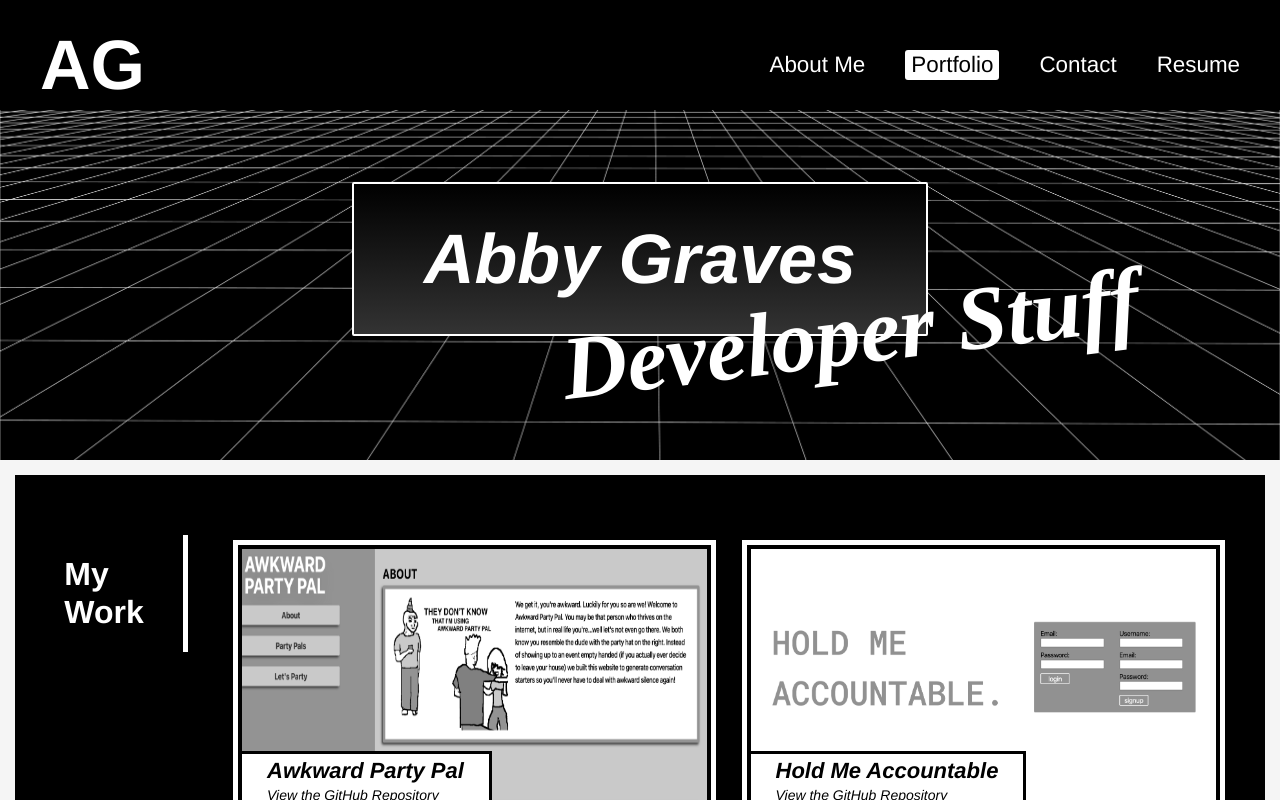
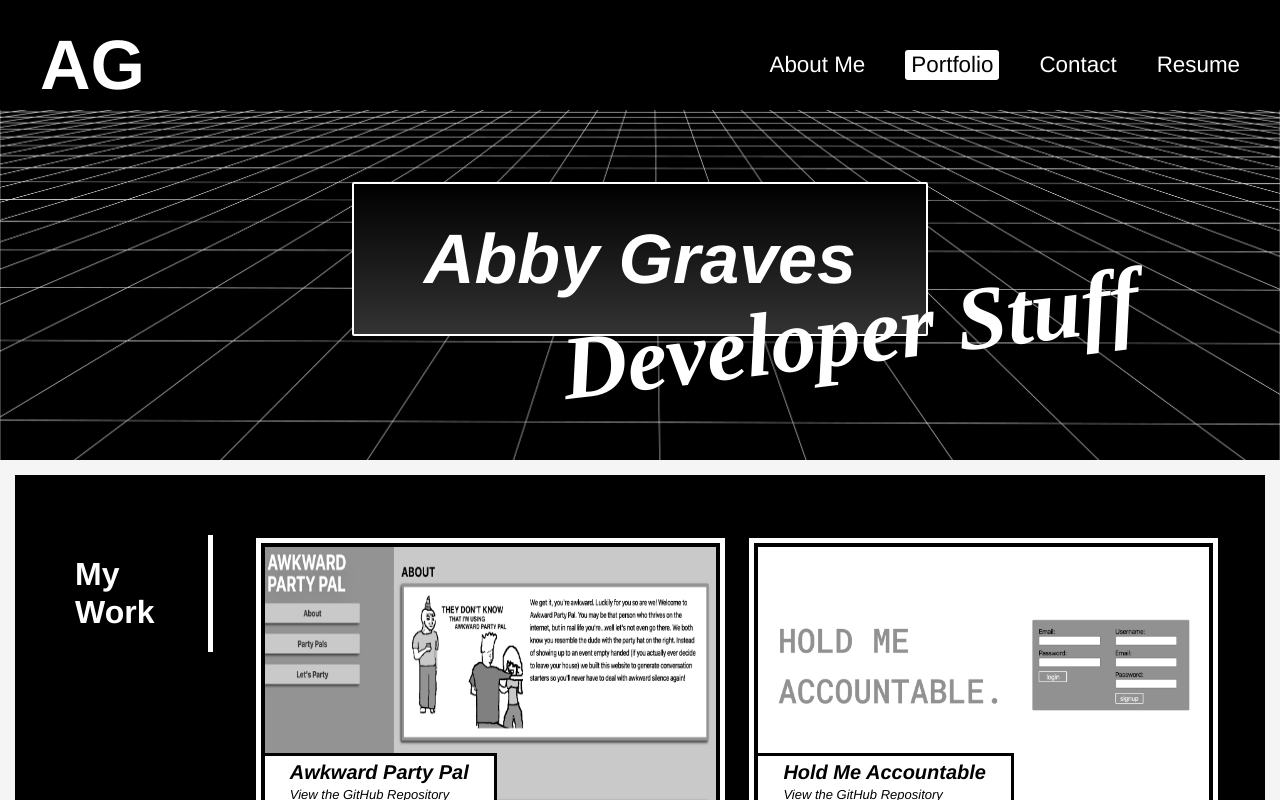
Before and after one commit to abbygraves/abbygraves-portfolio, a React (Create React App) app: page / in a window 1280 px wide. Both pictures are taken after a click on the element "Portfolio". Shown: the top 800 px of the page. Built offline with nearby package versions, Linux system fonts and the light colour scheme.

Commit message:
style adjustments

```diff
--- a/src/components/Project/index.js
+++ b/src/components/Project/index.js
@@ -66,7 +66,7 @@ const Portfolio = () => {
 
   return (
     <section className="sections work">
-      <h2 className="work-h2tag">My<br/>Work</h2>
+      <h2 className="work-h2tag">My Work</h2>
       <div className="section-content">
         {projects.map((project, i) => (
           <div className="wrapper">
--- a/src/index.css
+++ b/src/index.css
@@ -193,7 +193,7 @@ header nav ul li:hover {
 /* PORTFOLIO/PROJECT/MY WORK STYLE START */
 
 .work {
-  padding-left: 0;
+  padding-right: 35px;
 }
 
 .work-h2tag {
@@ -201,11 +201,7 @@ header nav ul li:hover {
 }
 
 .wrapper {
-  /* border: 5px solid var(--secondary-color); */
-  border-top: 0;
   width: 50%;
-  display: table;
-  justify-content: space-between;
 }
 
 .container {
@@ -213,7 +209,7 @@ header nav ul li:hover {
   width: 95%;
   padding: 4px;
   position: relative;
-  margin: 15px;
+  margin: 13px;
 }
 
 .container img {
@@ -234,14 +230,14 @@ header nav ul li:hover {
   border-left: 0;
   font-weight: bold;
   font-style: italic;
-  font-size: 22px;
+  font-size: 20px;
   line-height: 1;
 }
 
 .text-block a {
   color: var(--primary-color);
   text-decoration: none;
-  font-size: 14px;
+  font-size: 13px;
   font-weight: lighter;
   font-style: italic;
 }
```
